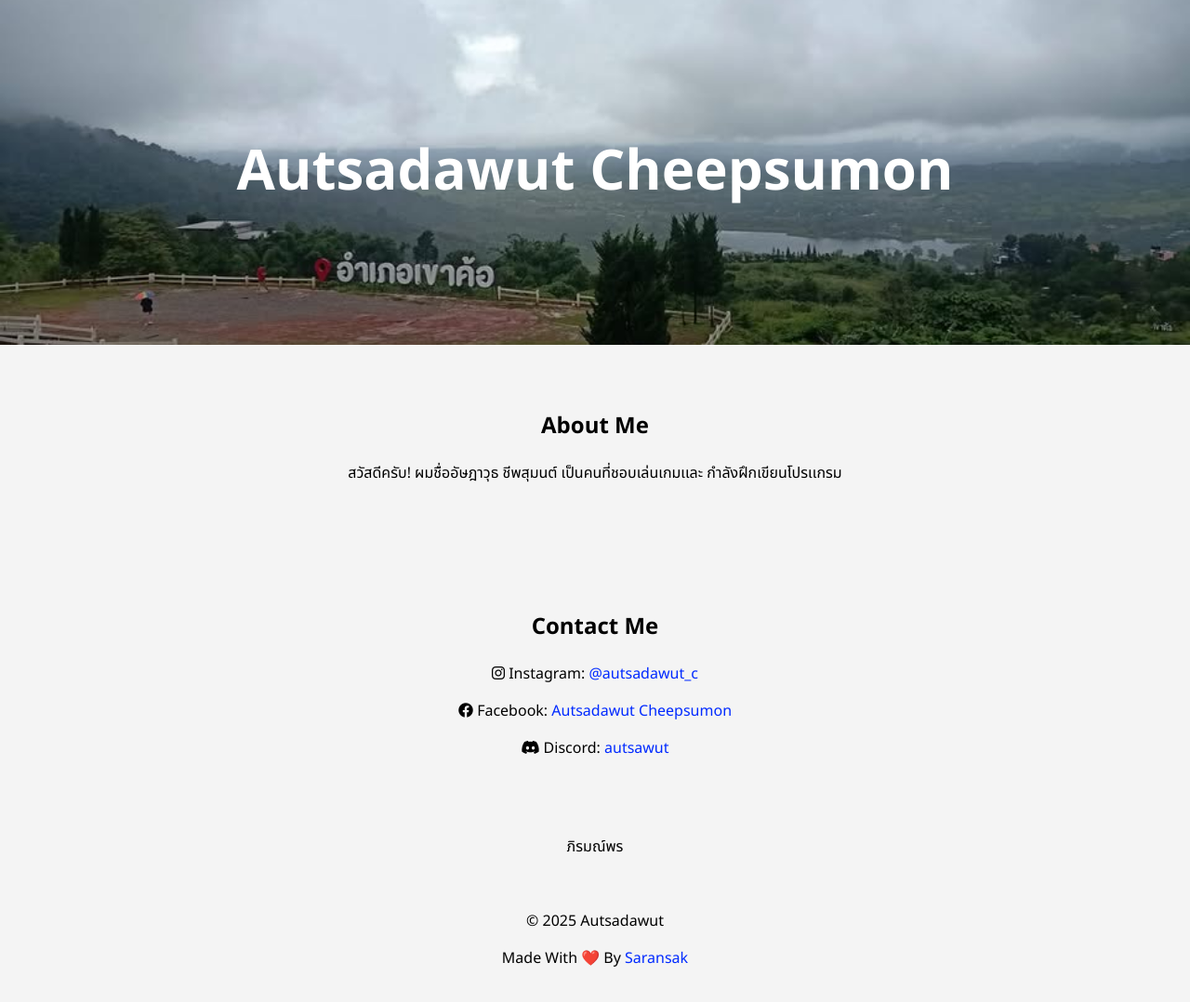
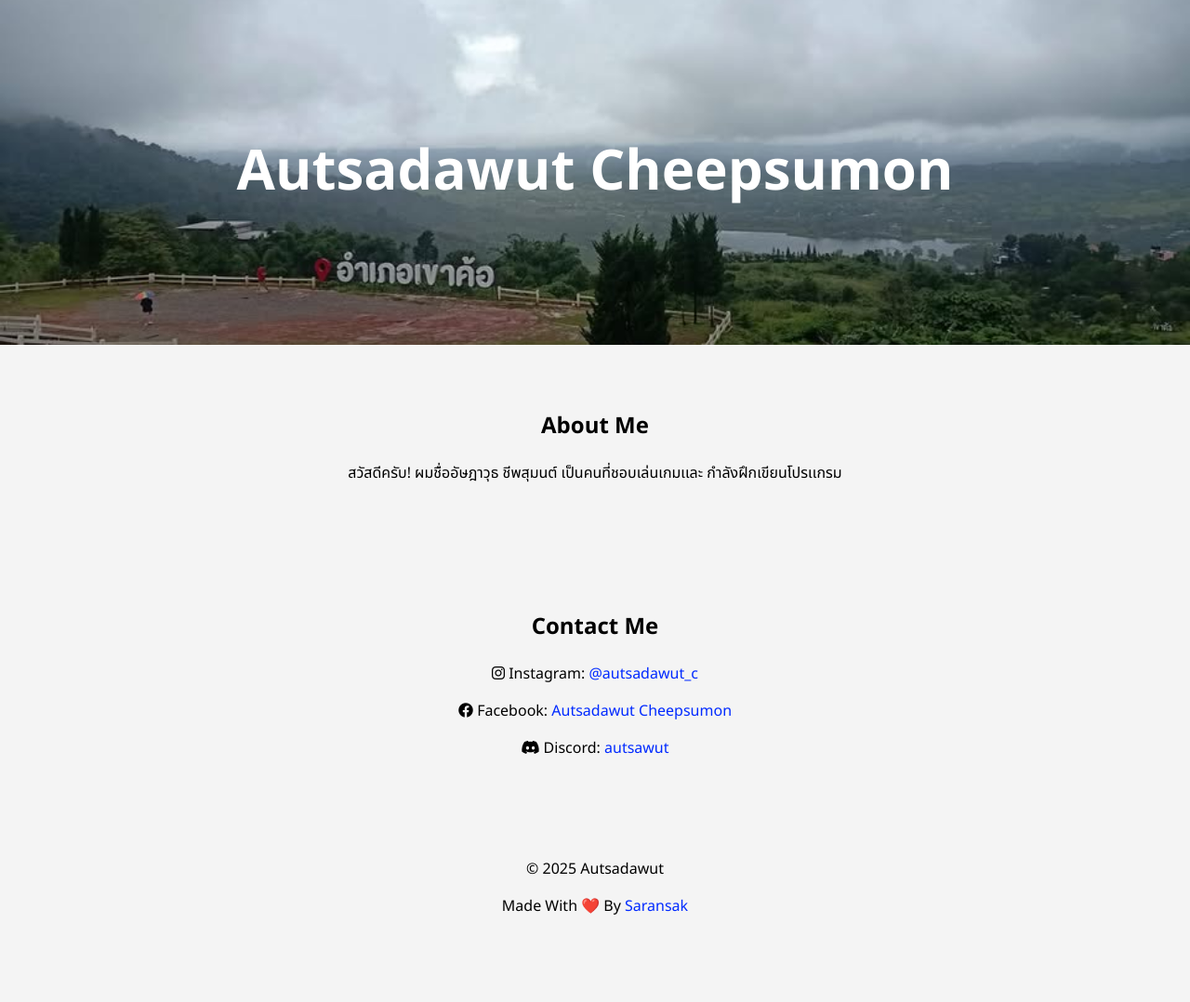
Before and after one commit to autsawut/autsawut.github.io, a plain HTML site: page index.html in a window 1280 px wide. Shown: the whole page at 93% size. After the commit the page ends 1027 px from the top, so only its background shows below. Drawn offline with Linux system fonts and the light colour scheme; a script that the page names is missing.

Commit message:
Update index.html

```diff
--- a/index.html
+++ b/index.html
@@ -22,7 +22,7 @@
         <p><i class="fab fa-facebook"></i> Facebook: <a href="https://web.facebook.com/profile.php?id=100075224743909" target="_blank">Autsadawut Cheepsumon</a></p>
         <p><i class="fab fa-discord"></i> Discord: <a href="https://discordapp.com/users/1305083640501375010" target="_blank">autsawut</a></p>
     </section>
-<p>ภิรมณ์พร</p>
+
     <footer>
         <br>
         <p>© 2025 Autsadawut</p>  <p>Made With ❤️ By <a href="https://s4ransak.github.io" target="_blank">Saransak</a></p>
```
